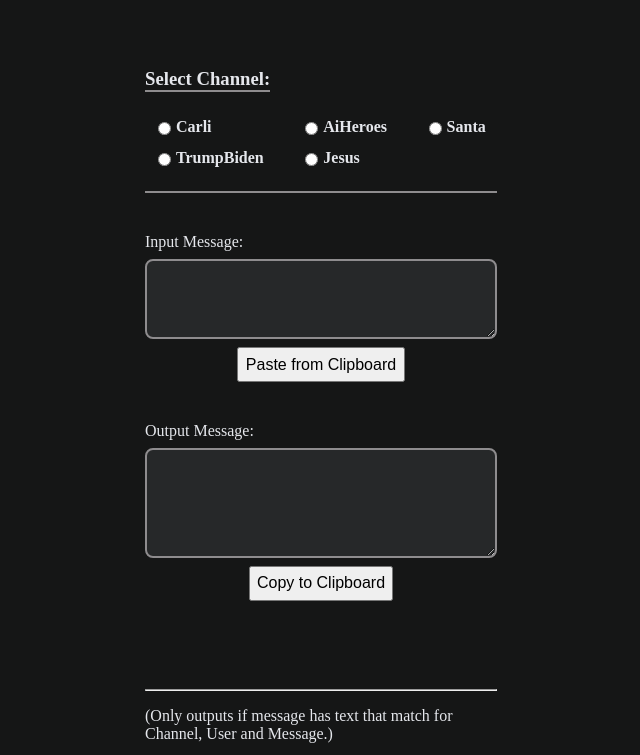
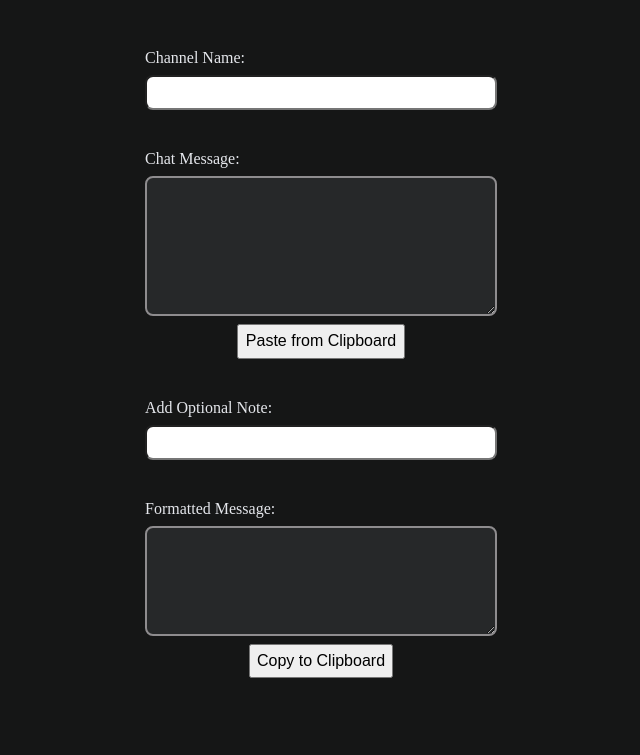
Before and after one commit to Cedmpi/moderationReportFormater, a plain HTML site: page index.html in a window 1280 px wide. Shown: the part 81-836 px from the top of the page, without its empty margins (319-959 px from the left). Drawn offline with Linux system fonts and the light colour scheme.

Commit message:
Update index.html

```diff
--- a/index.html
+++ b/index.html
@@ -4,52 +4,39 @@
 <head>
   <meta charset="UTF-8">
   <meta name="viewport" content="width=device-width, initial-scale=1.0">
-  <title>Message Formatter</title>
+  <title>Chat Message Formatter</title>
   <link rel="stylesheet" href="style.css">
 </head>
 
 <body class="dark-mode">
   <div class="container">
-    <h1 class="border-b" style="text-align: center; width: max-content; margin-left: auto; margin-right: auto;">Message
+    <h1 class="border-b" style="text-align: center; width: max-content; margin-left: auto; margin-right: auto;">Chat
+      Message
       Formatter</h1>
 
-    <div class="border-b">
-      <h3 class="border-b" style="width: max-content;">Select Channel:</h3>
-      <div class="container-radio">
-        <span>
-          <input type="radio" id="Carli" name="channel" value="ai_carlig" onchange="formatAndDisplayMessage()">
-          <label for="Carli">Carli</label>
-        </span>
-        <span>
-          <input type="radio" id="AiHeroes" name="channel" value="atheneaiheroes" onchange="formatAndDisplayMessage()">
-          <label for="AiHeroes">AiHeroes</label>
-        </span>
-        <span>
-          <input type="radio" id="Santa" name="channel" value="ai_santa" onchange="formatAndDisplayMessage()">
-          <label for="Santa">Santa</label>
-        </span>
-        <span>
-          <input type="radio" id="TrumpOrBiden" name="channel" value="trumporbiden2024"
-            onchange="formatAndDisplayMessage()">
-          <label for="TrumpOrBiden">TrumpBiden</label>
-        </span>
-        <span>
-          <input type="radio" id="Jesus" name="channel" value="ask_jesus" onchange="formatAndDisplayMessage()">
-          <label for="Jesus">Jesus</label>
-        </span>
-      </div>
+    <div class="container-text-area">
+      <label for="channelName">Channel Name:</label>
+
+      <input type="text" class="dark-mode" id="channelName" style="padding: 0.5rem; border-radius: 0.5rem;"
+        oninput="onInputHandler(800)">
     </div>
 
     <div class="container-text-area">
-      <label for="inputMessage">Input Message:</label>
-      <textarea class="dark-mode" id="inputMessage" rows="4" cols="50" oninput="onInputHandler()"></textarea>
+      <label for="inputMessage">Chat Message:</label>
+      <textarea class="dark-mode" id="inputMessage" rows="8" cols="50" oninput="onInputHandler()"></textarea>
 
       <button class="button" id="pasteClipboard">Paste from Clipboard</button>
 
     </div>
 
     <div class="container-text-area">
-      <label for="outputMessage">Output Message:</label>
+      <label for="messageNote">Add Optional Note:</label>
+      <input type="text" class="dark-mode" id="messageNote" style="padding: 0.5rem; border-radius: 0.5rem;"
+        oninput="onInputHandler(800)">
+    </div>
+
+    <div class="container-text-area">
+      <label for="outputMessage">Formatted Message:</label>
       <textarea class="dark-mode" id="outputMessage" rows="6" cols="50" readonly></textarea>
 
       <button class="button" onclick="copyToClipboard()">Copy to Clipboard</button>
@@ -86,13 +73,10 @@
   function formatAndDisplayMessage() {
     const message = document.getElementById('inputMessage').value;
     const channels = document.getElementsByName('channel');
-    let selectedChannel = '';
-    for (let channel of channels) {
-      if (channel.checked) {
-        selectedChannel = channel.value;
-        break;
-      }
-    }
+    const selectedChannel = document.getElementById('channelName').value;
+    const messageNote = document.getElementById('messageNote').value;
+
+    console.log(selectedChannel);
     // Use regex to extract user and message, and remove timestamp if present
     const regex = /(?:\d+:\d+\s)?([^:]+): (.+)/;
     const match = message.match(regex);
@@ -105,7 +89,11 @@
 
       const text = match[2].trim();
       const viewerCardLink = `https://www.twitch.tv/popout/${selectedChannel}/viewercard/${userName}`
-      const formattedMessage = `Channel: ${selectedChannel} \nUser: ${user} \n<${viewerCardLink}> \nMessage: ${text}`
+      let formattedMessage = `Channel: ${selectedChannel} \nUser: ${user} \n<${viewerCardLink}> \nMessage: ${text}`
+      if (messageNote.trim() !== '') {
+        formattedMessage += ` \nNote: ${messageNote}`;
+      }
+
       document.getElementById('outputMessage').value = formattedMessage;
       if (formattedMessage.includes('Channel:') && formattedMessage.includes('User:') && formattedMessage.includes('Message:')) {
         copyToClipboard();
@@ -117,9 +105,9 @@
 
   let debounceTimeout;
 
-  function onInputHandler() {
+  function onInputHandler(debounceMs = 500) {
     clearTimeout(debounceTimeout);
-    debounceTimeout = setTimeout(formatAndDisplayMessage, 350);
+    debounceTimeout = setTimeout(formatAndDisplayMessage, debounceMs);
   }
 
   function resetTextArea() {
@@ -153,6 +141,7 @@
   function toggleDarkMode() {
     const isChecked = document.getElementById('darkModeToggle').checked;
     const textareas = document.querySelectorAll('textarea');
+    const inputs = document.querySelectorAll('input');
 
     if (isChecked) {
       document.body.classList.remove('light-mode');
@@ -162,6 +151,10 @@
         textarea.classList.remove('light-mode');
         textarea.classList.add('dark-mode');
       });
+      inputs.forEach(input => {
+        input.classList.remove('light-mode');
+        input.classList.add('dark-mode');
+      });
     } else {
       document.body.classList.remove('dark-mode');
       document.body.classList.add('light-mode');
@@ -170,6 +163,12 @@
         textarea.classList.remove('dark-mode');
         textarea.classList.add('light-mode');
       });
+
+      inputs.forEach(input => {
+        input.classList.remove('dark-mode');
+        input.classList.add('light-mode');
+      });
+
     }
   }
   document.getElementById('darkModeToggle').addEventListener('change', toggleDarkMode)
```
